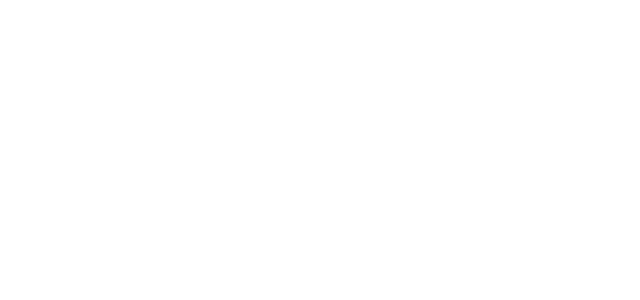
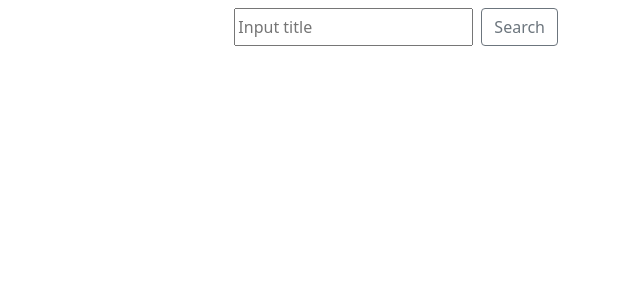
Before and after one commit to CyskoFR/vue-boolflix, a Vue app: page / in a window 1280 px wide. Shown: the top 300 px of the page, without its empty margins (640-1280 px from the left). Built offline with nearby package versions, Linux system fonts and the light colour scheme.

Commit message:
add header searchbar

```diff
--- a/package.json
+++ b/package.json
@@ -8,6 +8,7 @@
     "lint": "vue-cli-service lint"
   },
   "dependencies": {
+    "axios": "^0.27.2",
     "bootstrap": "^5.1.3",
     "core-js": "^3.8.3",
     "vue": "^2.6.14"
@@ -15,6 +16,7 @@
   "devDependencies": {
     "@babel/core": "^7.12.16",
     "@babel/eslint-parser": "^7.12.16",
+    "@fortawesome/fontawesome-free": "^6.1.1",
     "@vue/cli-plugin-babel": "~5.0.0",
     "@vue/cli-plugin-eslint": "~5.0.0",
     "@vue/cli-service": "~5.0.0",
--- a/src/App.vue
+++ b/src/App.vue
@@ -1,16 +1,32 @@
 <template>
   <div id="app">
+    <HeaderComponent/>
+    <MainComponent/>
   </div>
 </template>
 
 <script>
+
+import HeaderComponent from './components/HeaderComponent.vue';
+import MainComponent from './components/MainComponent.vue';
+
 export default {
+
   name: 'App',
+
   components: {
+
+    HeaderComponent,
+    MainComponent,
+
   }
+
 }
+
 </script>
 
 <style lang="scss">
+
 @import './assets/style/global.scss';
+
 </style>
--- a/src/assets/style/global-parts/_resets.scss
+++ /dev/null
@@ -1,9 +0,0 @@
-/* ----------
-    RESET
----------- */
-
-* {
-    box-sizing: border-box;
-    margin: 0;
-    padding: 0;
-}
--- a/src/assets/style/global.scss
+++ b/src/assets/style/global.scss
@@ -1,4 +1,12 @@
+/*-------------------------------
+    LIBS
+-------------------------------*/
+
+@import '~bootstrap/scss/bootstrap.scss';
+
+/*-------------------------------
+    PARTS
+-------------------------------*/
+
 @import './global-parts/_variables.scss';
-@import './global-parts/_resets.scss';
-@import './global-parts/_containers.scss';
 @import './global-parts/_typography.scss';
--- a/src/components/HeaderComponent.vue
+++ b/src/components/HeaderComponent.vue
@@ -1,13 +1,30 @@
 <template>
-
+    <header>
+        <div class="container d-flex justify-content-end py-2">
+            <input class="mx-2" type="text" placeholder="Input title" v-model="sharedData.searchText"/>
+            <button type="button" class="btn btn-outline-secondary">Search</button>
+        </div>
+    </header>
 </template>
 
 <script>
+
+import sharedData from '../../src/shared/sharedData';
+
 export default {
 
-}
+    name: 'HeaderComponent',
+
+    data() {
+        return {
+            sharedData,
+        };
+    }
+
+};
+
 </script>
 
-<style>
+<style lang="scss" scoped>
 
 </style>
--- a/src/components/MainComponent.vue
+++ b/src/components/MainComponent.vue
@@ -1,13 +1,58 @@
 <template>
-
+    <main class="container">
+        <div class="movie-container" v-for="movie in movies" :key="movie.id">
+            <h3>Title: {{movie.title}}</h3>
+            <h5>Original Title: {{movie.original_title}}</h5>
+            <p>Language: {{movie.original_language.toUpperCase()}}</p>
+            <p>Vote: {{movie.vote_average}}</p>
+        </div>
+    </main>
 </template>
 
 <script>
+
+import axios from 'axios';
+import sharedData from '../../src/shared/sharedData';
+
 export default {
+
+    name: 'MainComponent',
+    props: {
+    },
+
+    data() {
+        return {
+            movies: [],
+            sharedData,
+        }
+    },
+
+    methods: {
+        searchQuery() {
+
+            const filteredMovies = [];
+
+            axios.get('https://api.themoviedb.org/3/search/movie', {
+                params: {
+                api_key:'a47071b498cef0a1a6bae7d279b30e03',
+                query: sharedData.searchText,
+                language: 'it-IT',
+                adult: 'false',
+                }
+            }).then((response) => {
+                // handle success
+                filteredMovies.push(...response.data.results);
+
+            }).catch(function (error) {
+                // handle error
+                console.log(error);
+            });
+        }
+    },
 
 }
 </script>
 
-<style>
+<style lang="scss" scoped>
 
 </style>
--- a/src/main.js
+++ b/src/main.js
@@ -1,5 +1,8 @@
 import Vue from 'vue'
 import App from './App.vue'
+
+import '@fortawesome/fontawesome-free/css/all.css'
+import '@fortawesome/fontawesome-free/js/all.js'
 
 Vue.config.productionTip = false
 
--- /dev/null
+++ b/src/shared/sharedData.js
@@ -0,0 +1,5 @@
+import Vue from "vue";
+
+export default Vue.observable({
+    searchText: '',
+});
```
Also changed, not shown: src/assets/style/global-parts/_containers.scss (deleted), 1 other file (tests, documents, lock files or other folders).
